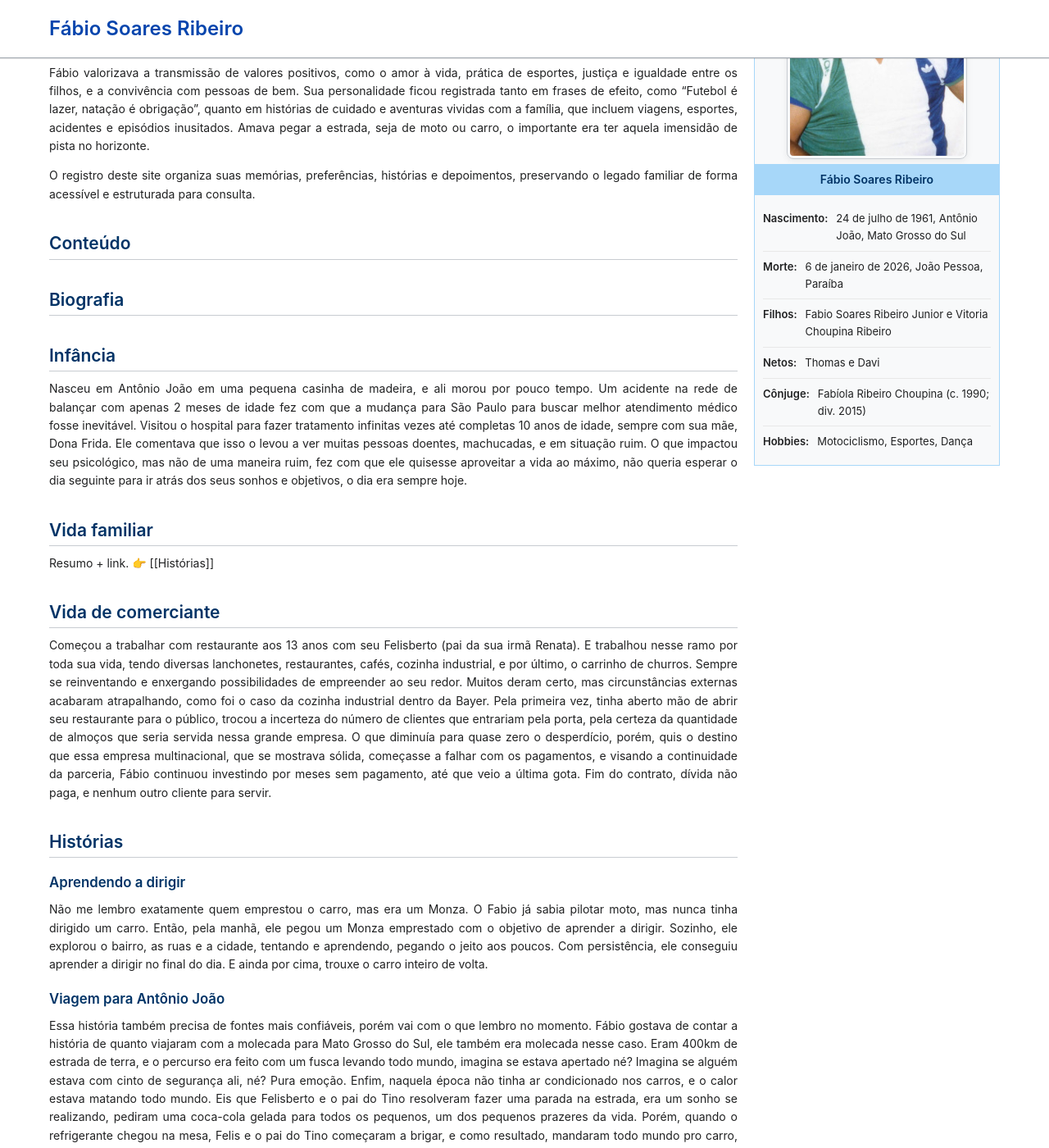
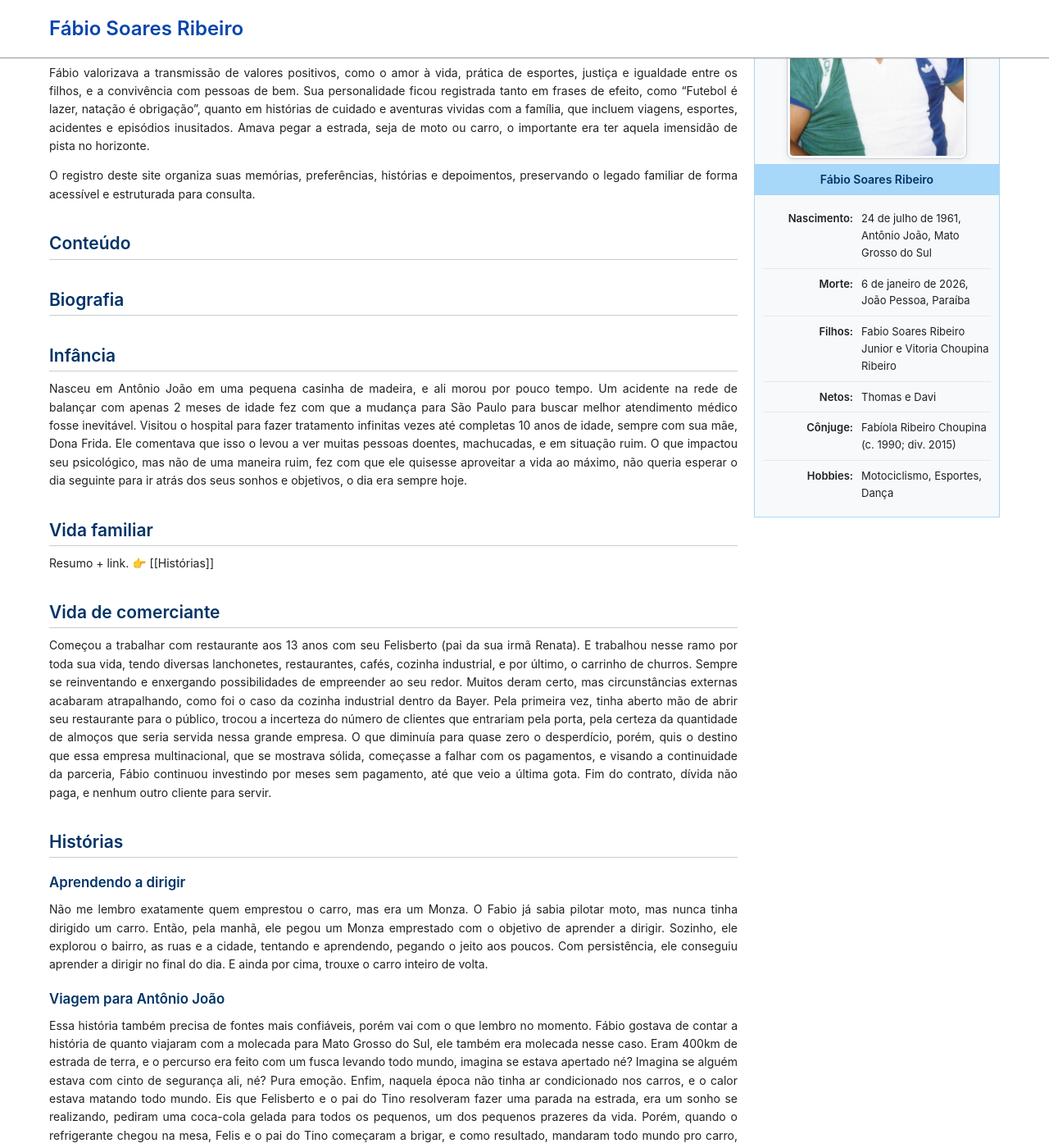
Before and after one commit to fabiorsoares/fabiosoaresribeiro, a Jekyll site: the page built from index.md, in a window 1280 px wide and 1400 px high, scrolled down 250 px. Shown: the whole window at 82% size. Built offline with Jekyll 4.4.1, drawn with Linux system fonts in a browser that asks for light colours.

Commit message:
align fields in the box

```diff
--- a/assets/css/wikipedia-style.css
+++ b/assets/css/wikipedia-style.css
@@ -147,7 +147,8 @@ main {
 
 .infobox-row {
   display: grid;
-  grid-template-columns: auto 1fr;
+  grid-template-columns: 120px 1fr;
+  align-items: start;
   border-bottom: 1px solid #e8e8e8;
   padding: 8px 0;
 }
@@ -160,6 +161,8 @@ main {
   font-weight: 600;
   padding-right: 10px;
   color: var(--text-color);
+  min-width: 120px;
+  text-align: right;
 }
 
 .infobox-value {
```
Also changed, not shown: 1 other file.
